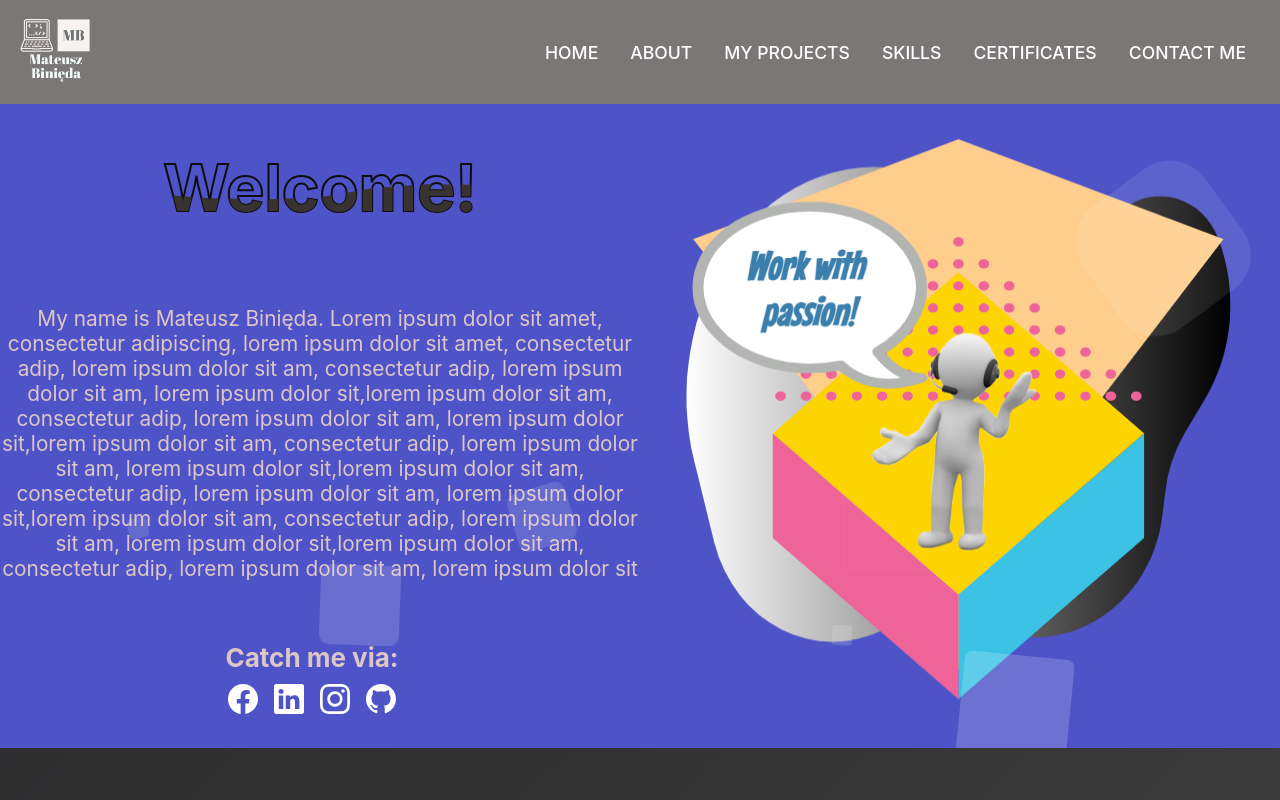
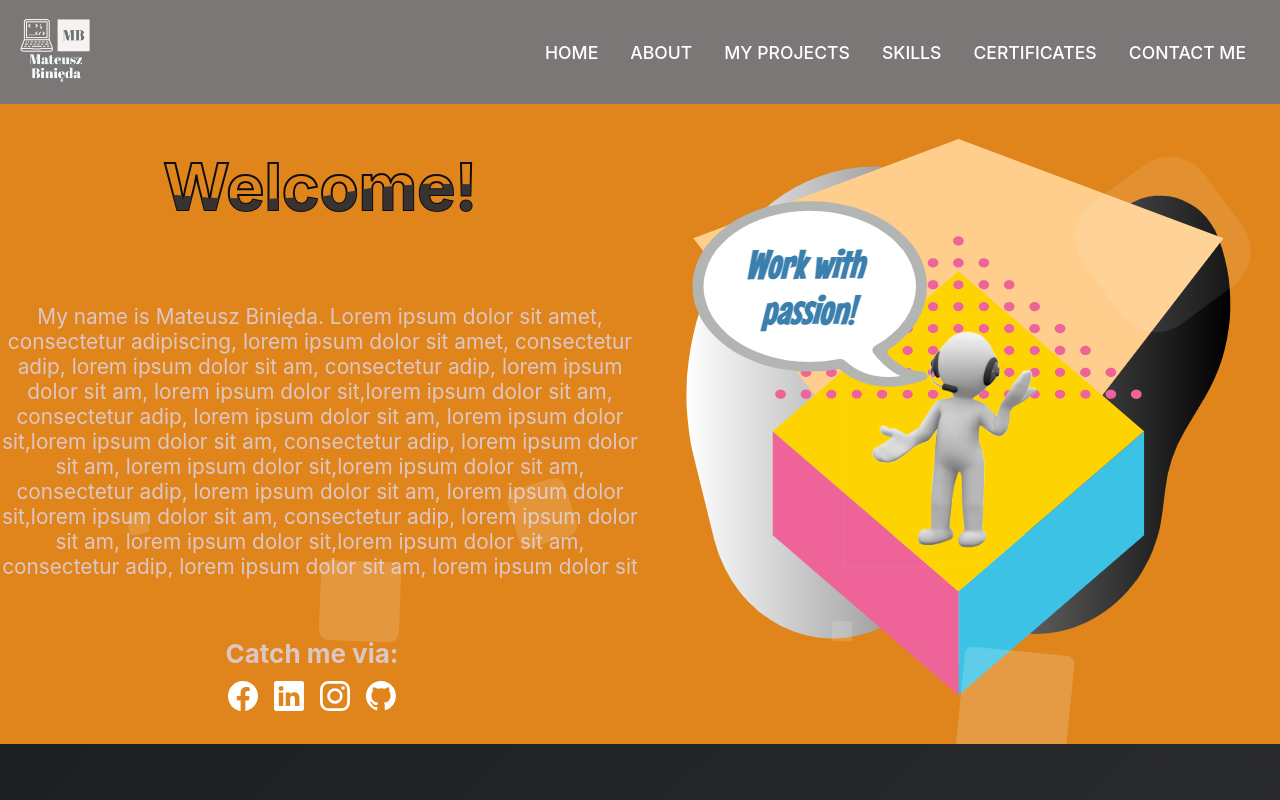
Before and after one commit to Arssin/Portfolio-Mateusz-Binieda, a React (Create React App) app: page / in a window 1280 px wide. Shown: the top 800 px of the page. Built offline with nearby package versions, Linux system fonts and the light colour scheme.

Commit message:
background refactor

```diff
--- a/src/Components/HomeBody/Homebody.module.scss
+++ b/src/Components/HomeBody/Homebody.module.scss
@@ -1,14 +1,9 @@
-.start {
-  min-width: 100%;
-  height: 90vh;
-}
-
 .sections {
   min-width: 100%;
   min-height: 100%;
   background: linear-gradient(-45deg, #c9c0c0, #5f5b5d, #1c1e1f, #39413f);
   background-size: 400% 400%;
-  animation: gradient 10s ease infinite;
+  animation: gradient 8s ease infinite;
   display: flex;
   flex-direction: column;
   gap: 4rem;
--- a/src/Components/HomeBody/Start/Start.module.scss
+++ b/src/Components/HomeBody/Start/Start.module.scss
@@ -2,8 +2,9 @@
   position: relative;
   display: flex;
   justify-content: space-around;
-  background: #4e54c8;
+  background: #e0851c;
   background: -webkit-linear-gradient(to left, #8f94fb, #4e54c8);
+  height: 80vh;
 
   .circles {
     position: absolute;
```
